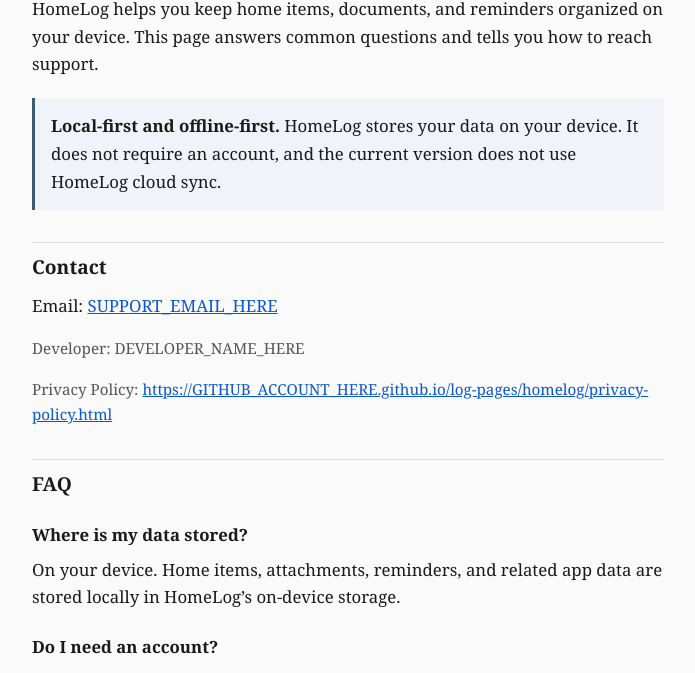
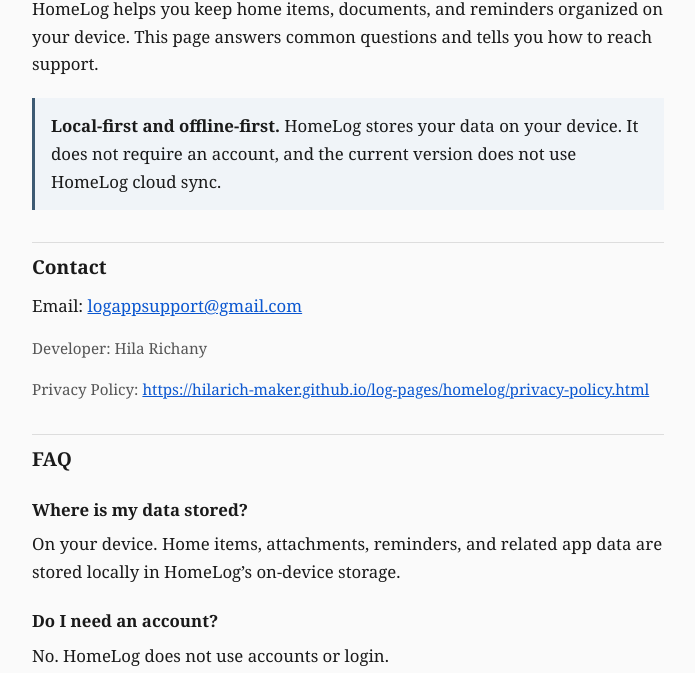
Before and after one commit to hilarich-maker/log-pages, a plain HTML site: page support.html in a window 1280 px wide. Shown: the part 94-767 px from the top of the page, without its empty margins (292-987 px from the left). Drawn offline with Linux system fonts and the light colour scheme.

Commit message:
Update support.html

```diff
--- a/support.html
+++ b/support.html
@@ -77,14 +77,14 @@
     <h2>Contact</h2>
     <p>
       Email:
-      <a href="mailto:SUPPORT_EMAIL_HERE">SUPPORT_EMAIL_HERE</a>
+      <a href="mailto:logappsupport@gmail.com">logappsupport@gmail.com</a>
     </p>
     <p class="muted">
-      Developer: DEVELOPER_NAME_HERE
+      Developer: Hila Richany
     </p>
     <p class="muted">
       Privacy Policy:
-      <a href="https://GITHUB_ACCOUNT_HERE.github.io/log-pages/homelog/privacy-policy.html">https://GITHUB_ACCOUNT_HERE.github.io/log-pages/homelog/privacy-policy.html</a>
+      <a href="https://hilarich-maker.github.io/log-pages/homelog/privacy-policy.html">https://hilarich-maker.github.io/log-pages/homelog/privacy-policy.html</a>
     </p>
 
     <h2>FAQ</h2>
```
